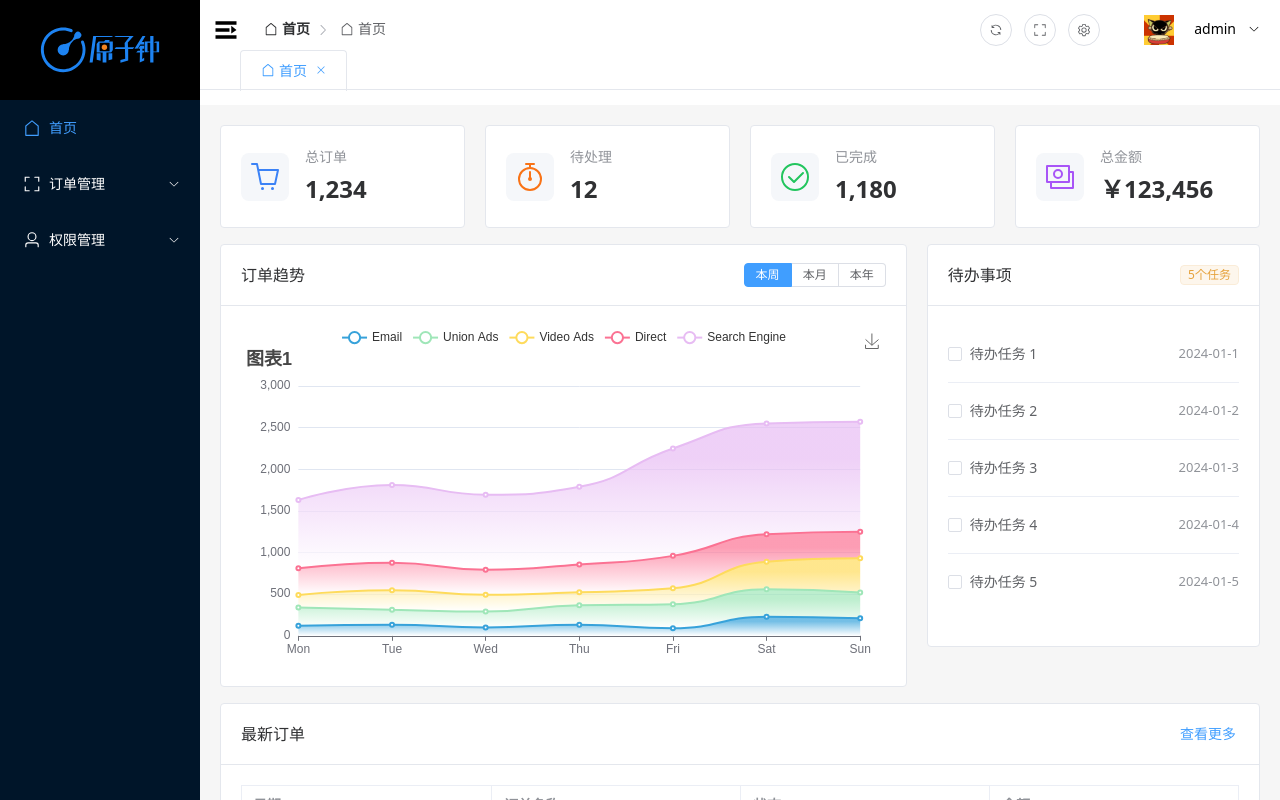
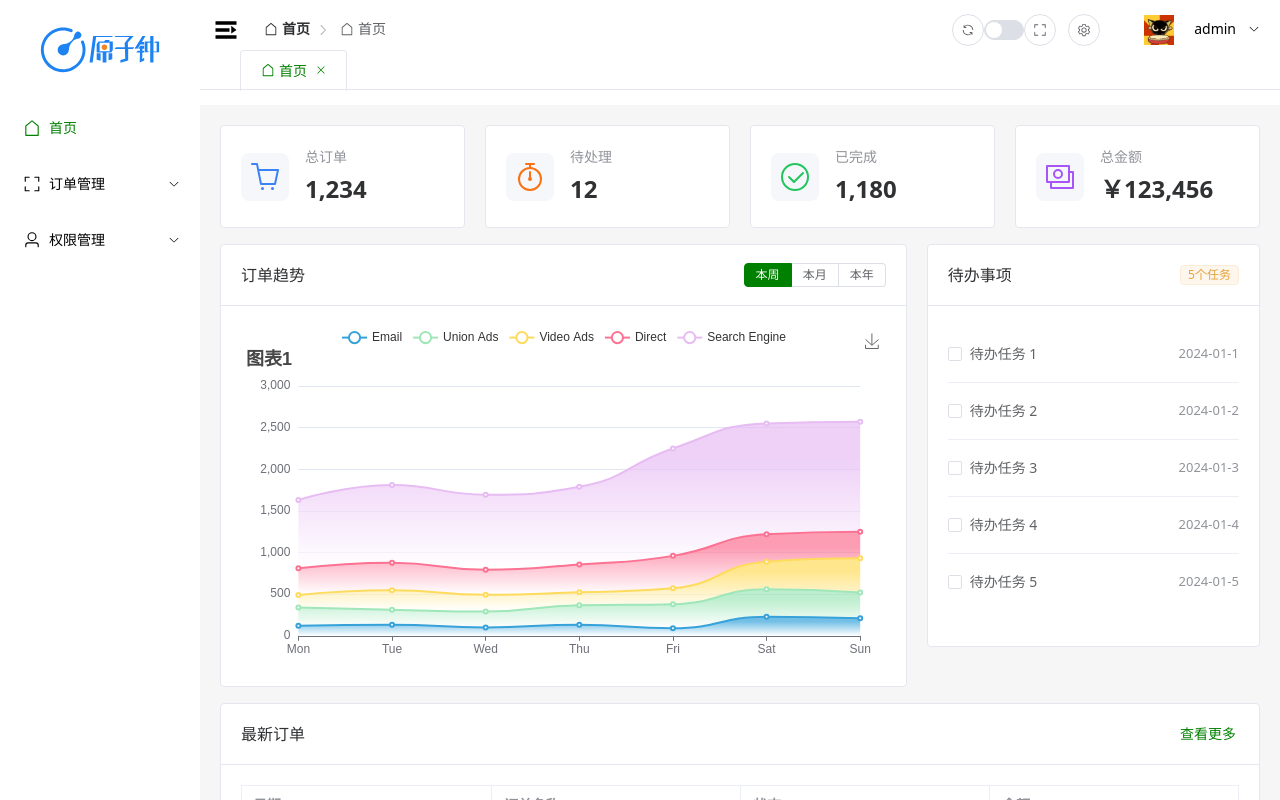
Before and after one commit to 331797832/Kunadmin, a Vue app: page /home in a window 1280 px wide. Built offline with nearby package versions, Linux system fonts and the light colour scheme.

Commit message:
feat: 新增主题样式切换

```diff
--- a/components.d.ts
+++ b/components.d.ts
@@ -30,6 +30,7 @@ declare module 'vue' {
     ElRow: typeof import('element-plus/es')['ElRow']
     ElScrollbar: typeof import('element-plus/es')['ElScrollbar']
     ElSubMenu: typeof import('element-plus/es')['ElSubMenu']
+    ElSwitch: typeof import('element-plus/es')['ElSwitch']
     ElTable: typeof import('element-plus/es')['ElTable']
     ElTableColumn: typeof import('element-plus/es')['ElTableColumn']
     ElTabPane: typeof import('element-plus/es')['ElTabPane']
--- a/src/style/variable.scss
+++ b/src/style/variable.scss
@@ -1,15 +1,36 @@
 //项目提供scss全局变量
 //定义项目主题颜色
+
+:root {
+  --base-menu-min-width: 80px;
+  --el-color-primary-light-5: green !important;
+  --el-color-primary-light-3: rgb(2, 173, 2) !important;
+  --el-color-primary-dark-2: green !important;
+  --base-menu-background: #fff !important;
+  --el-color-primary: green !important; //缩放侧边栏颜色
+  --el-color-primary-light-9: transparent !important; //缩放侧边栏背景颜色
+  // --el-menu-bg-color: rgb(63, 62, 62) !important; //侧边栏背景颜色
+  --el-menu-text-color: #000 !important; //侧边栏文字颜色
+}
+
+body.dark {
+  --el-color-primary: rgb(60, 59, 59) !important;
+  --el-color-primary-light-5: rgba(0, 0, 255, 0.8) !important;
+  --el-color-primary-light-3: rgba(0, 0, 255, 0.6) !important;
+  --el-color-primary-dark-2: darkblue !important;
+  --el-menu-text-color: #eee !important;
+  --base-menu-background: #000 !important;
+  --el-menu-bg-color: black !important;
+  --el-menu-active-color: rgb(68, 67, 67) !important;
+}
 
 //左侧的菜单的宽度
 $base-menu-width: 200px;
 //左侧菜单的背景颜色
-$base-menu-background: #001529;
+$base-menu-background: #000;
 // $base-menu-min-width: 80px;
 // $base-menu-min-width:0px;
-:root {
-  --base-menu-min-width: 80px; // 默认值
-}
+
 
 
 // 顶部导航的高度
@@ -23,7 +44,7 @@ $base-logo-title-fontSize: 30px;
 $color: blue;
 
 @media (max-width: 768px) {
-    :root {
-      --base-menu-min-width: 0px; // 在小屏幕上修改为 0
-    }
+  :root {
+    --base-menu-min-width: 0px; // 在小屏幕上修改为 0
   }
+}
--- a/src/views/layout/Header/index.vue
+++ b/src/views/layout/Header/index.vue
@@ -20,6 +20,7 @@
             icon="Refresh"
             @click="refreshHandle"
           ></el-button>
+          <el-switch v-model="str" @click="handle">黑色</el-switch>
           <el-button
             type="link"
             circle
@@ -38,15 +39,23 @@
 </template>
 <script setup lang="ts" name="Header-com">
 import { LayOutStore } from "@/stores";
-import { nextTick } from "vue";
+import { nextTick, ref } from "vue";
 import userSeetting from "./userSeetting.vue";
-
+const str = ref(false);
 //获取layout配置相关的仓库
 const LayOutSettingStore = LayOutStore();
 //点击图标的方法
 const changeIcon = () => {
   //图标进行切换
   LayOutSettingStore.fold = !LayOutSettingStore.fold;
+};
+const handle = () => {
+  //body加个dark类名
+  if (str.value) {
+    document.body.classList.add("dark");
+  } else {
+    document.body.classList.remove("dark");
+  }
 };
 // 刷新页面
 const refreshHandle = () => {
@@ -74,6 +83,8 @@ const fullScreen = () => {
 </script>
 <style lang="scss" scoped>
 .header__container {
+  /* stylelint-disable declaration-property-value-no-unknown */
+
   width: calc(100vw - $base-menu-width);
 }
 
--- a/src/views/layout/Header/userSeetting.vue
+++ b/src/views/layout/Header/userSeetting.vue
@@ -1,8 +1,9 @@
 <template>
   <el-menu
-    text-color="#000"
     class="items-center el-menu-demo"
     mode="horizontal"
+    background-color="#fff"
+    text-color="#000"
     :collapse-transition="true"
     :ellipsis="false"
     router
--- a/src/views/layout/index.vue
+++ b/src/views/layout/index.vue
@@ -13,9 +13,8 @@
         <div v-else class="logo">原</div>
         <!-- 侧边菜单栏 -->
         <el-menu
+          class="aside-menu"
           :default-active="$route.path"
-          background-color="#001529"
-          text-color="white"
           :show-timeout="20"
           :class="{ fold: LayOutSettingStore.fold }"
           :collapse="LayOutSettingStore.fold"
@@ -71,19 +70,36 @@ const LayOutSettingStore = LayOutStore();
     width: $base-menu-width;
     height: 100vh;
     color: white;
-    background: $base-menu-background;
+    background: var(--base-menu-background);
     transition: width 0.3s ease-in-out;
+
+    .logo {
+      display: flex;
+      align-items: center;
+      justify-content: center;
+      width: 100%;
+      height: $base-menu-logo-height;
+      overflow: hidden;
+      font-size: $base-logo-title-fontSize;
+      line-height: $base-menu-logo-height;
+      color: white;
+    }
 
     &.fold {
       width: var(--base-menu-min-width);
+    }
+
+    .aside-menu {
+      width: 100%;
+      /* stylelint-disable declaration-property-value-no-unknown */
+
+      height: calc(100% - $base-menu-logo-height);
     }
   }
 
   .left-container {
     position: absolute;
     left: $base-menu-width;
-    /* stylelint-disable declaration-property-value-no-unknown */
-
     width: calc(100vw - $base-menu-width);
     height: 100vh;
     transition: all 0.3s ease-in-out;
@@ -100,18 +116,6 @@ const LayOutSettingStore = LayOutStore();
   padding: 0;
 }
 
-.logo {
-  display: flex;
-  align-items: center;
-  justify-content: center;
-  width: 100%;
-  height: $base-menu-logo-height;
-  overflow: hidden;
-  font-size: $base-logo-title-fontSize;
-  line-height: $base-menu-logo-height;
-  color: white;
-  background-color: #000;
-}
 /* 加过渡给侧边导航 */
 .el-aside {
   transition: width 0.25s;
```
